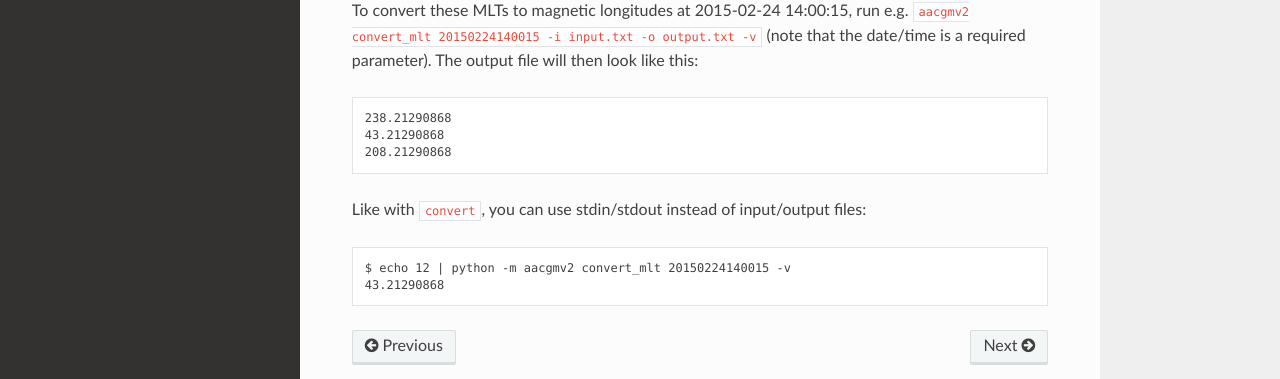
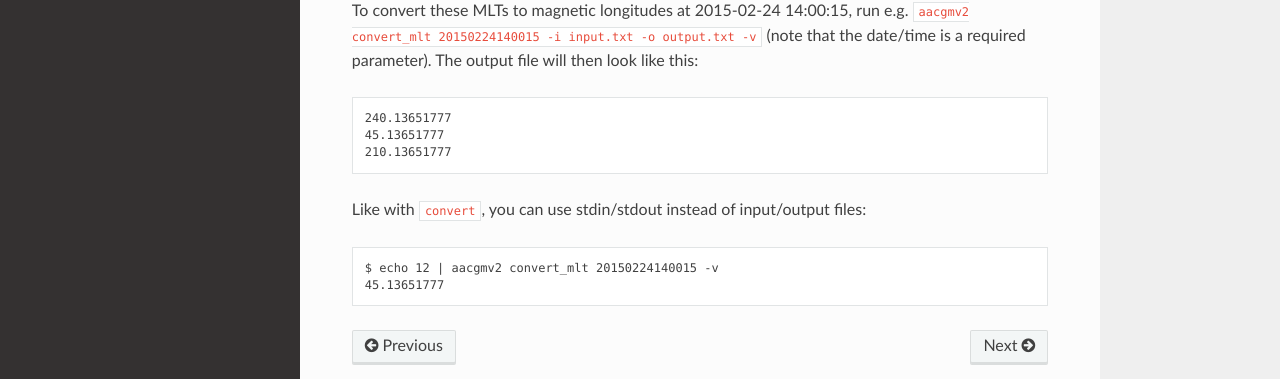
Before and after one commit to aburrell/aacgmv2, a Sphinx documentation site: the page built from docs/usage.rst, in a window 1280 px wide and 900 px high, scrolled down 1109 px. Shown: the part 405-784 px from the top of the window. Built offline with Sphinx 7.4.7 and the Read the Docs theme 2.0.0, drawn with Linux system fonts in a browser that asks for light colours.

Commit message:
Correct documentation
The old numbers were from before the MLT fix (commit be36e5faa6e9740556153169af1feb1322f7f54d), they weren't discovered because the CLI part of the documentation is not doctested.

```diff
--- a/docs/usage.rst
+++ b/docs/usage.rst
@@ -67,11 +67,11 @@ This works in much the same way as ``convert``. The file should only contain a s
 
 To convert these MLTs to magnetic longitudes at 2015-02-24 14:00:15, run e.g. ``aacgmv2 convert_mlt 20150224140015 -i input.txt -o output.txt -v`` (note that the date/time is a required parameter). The output file will then look like this::
 
-    238.21290868
-    43.21290868
-    208.21290868
+    240.13651777
+    45.13651777
+    210.13651777
 
 Like with ``convert``, you can use stdin/stdout instead of input/output files::
 
-    $ echo 12 | python -m aacgmv2 convert_mlt 20150224140015 -v
-    43.21290868
+    $ echo 12 | aacgmv2 convert_mlt 20150224140015 -v
+    45.13651777
```
